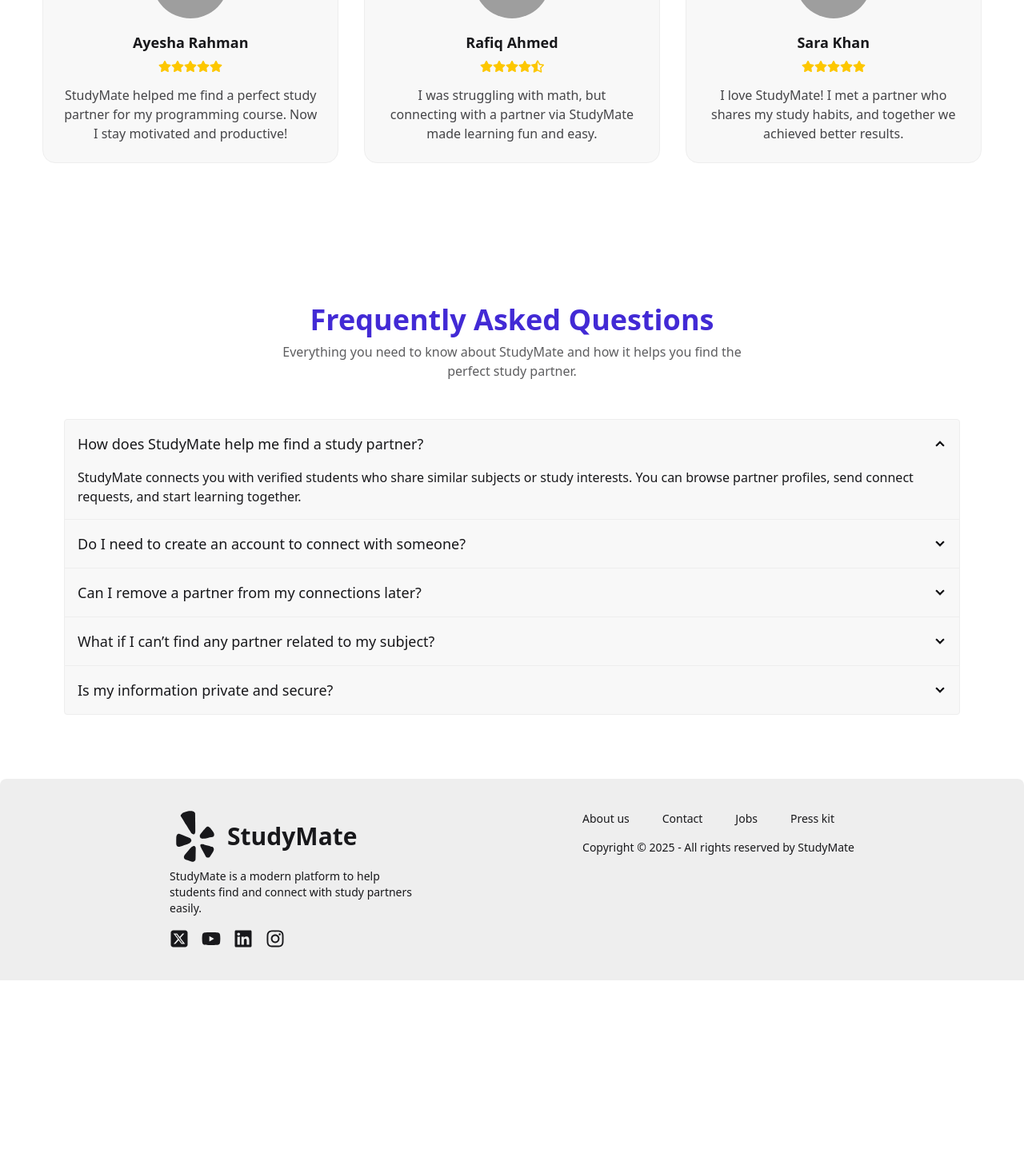
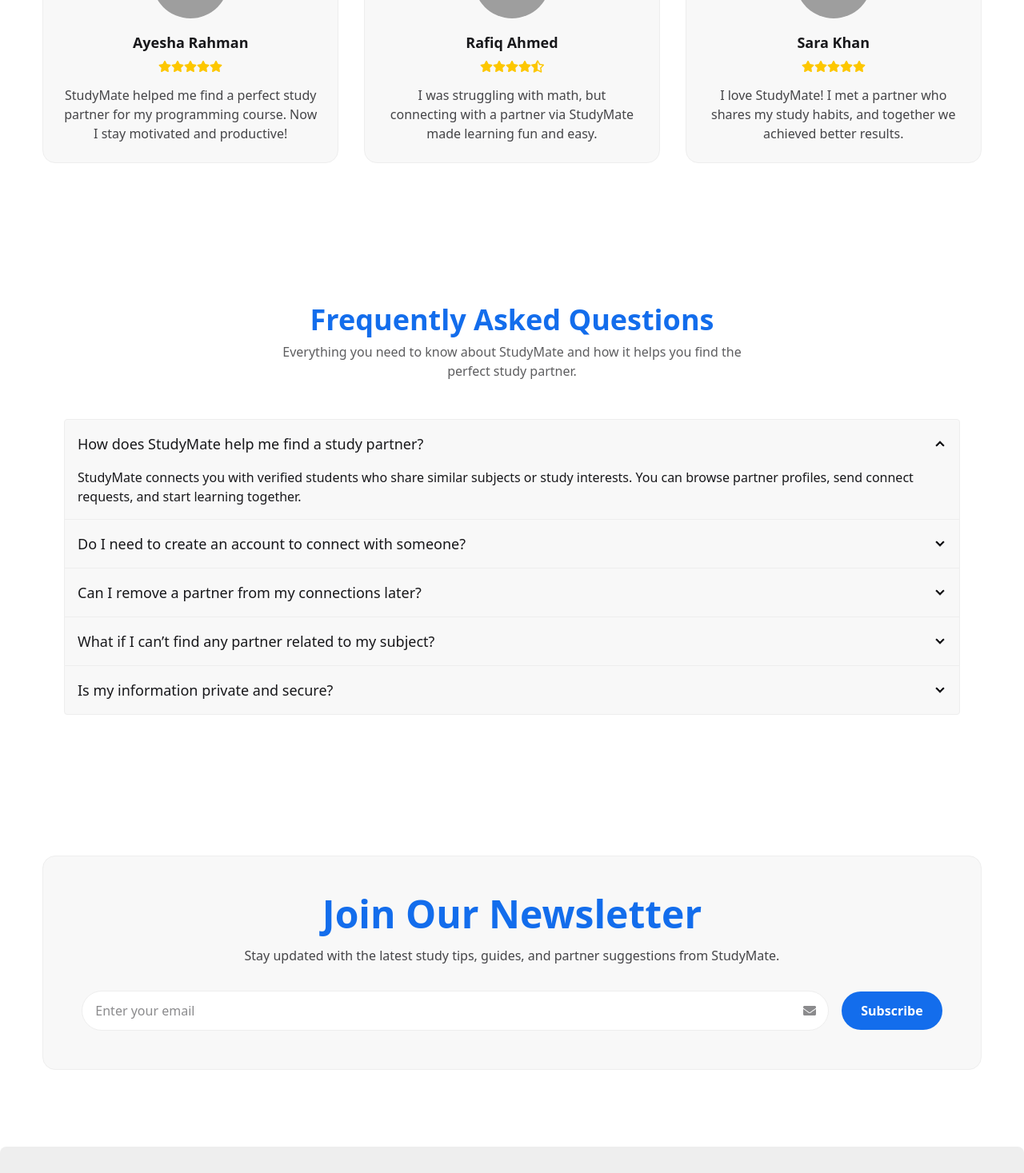
Before and after one commit to rmahfuj-dev/study-mate-frontend, a React (Vite) app: page / in a window 1280 px wide. Shown: the part 1330-2797 px from the top of the page at 80% size. Before the commit the page ends 2556 px from the top, so only its background shows below. Built offline with nearby package versions, Linux system fonts and the light colour scheme; no server answers; grey boxes are pictures that could not be loaded.

Commit message:
added newsletter section on homepage

```diff
--- a/src/index.css
+++ b/src/index.css
@@ -1,2 +1,21 @@
 @import "tailwindcss";
 @plugin "daisyui";
+
+@plugin "daisyui/theme" {
+    name: "light";
+    default: true;
+    /* set as default */
+    prefersdark: false;
+    /* set as default dark mode (prefers-color-scheme:dark) */
+    color-scheme: light;
+    /* color of browser-provided UI */
+
+    --color-primary: #136DEC;
+    --color-secondary: #F8FAFC;
+
+}
+ @plugin "daisyui/theme"{
+    name:"dark";
+    color-sceme:dark;
+    --color-secondary:gray;
+ }
--- a/src/layouts/Header.jsx
+++ b/src/layouts/Header.jsx
@@ -69,7 +69,7 @@ const Header = () => {
   );
 
   return (
-    <header className="shadow-xl bg-base-300">
+    <header className="shadow-xl bg-base-300 sticky top-0 z-10 left-0 w-full">
       <div className="navbar px-4 justify-between">
         <div className="flex items-center gap-2">
           <Link to="/" className="flex items-center gap-2">
--- a/src/pages/FindPartner/PartnerCard.jsx
+++ b/src/pages/FindPartner/PartnerCard.jsx
@@ -4,7 +4,7 @@ import { Link } from "react-router";
 const PartnerCard = ({ partner }) => {
   const id = partner._id;
   return (
-    <div className="card bg-base-200 shadow-md border border-base-300 rounded-xl overflow-hidden hover:shadow-xl transition-shadow duration-300 max-w-[350px] w-full">
+    <div className="card bg-secondary shadow-md border border-base-300 rounded-xl overflow-hidden hover:shadow-xl transition-shadow duration-300 max-w-[350px] w-full">
       <figure className="px-4 pt-4">
         <img
           src={partner.profileimage}
--- a/src/pages/Home/Home.jsx
+++ b/src/pages/Home/Home.jsx
@@ -3,6 +3,7 @@ import Carousel from "./Caurosel";
 import TopStudyPartners from "./TopStudyPartner";
 import FAQ from "./FAQ";
 import Reveiws from "./Reviews";
+import Newsletter from "./Newsletter";
 
 const Home = () => {
   return (
@@ -11,6 +12,7 @@ const Home = () => {
       <TopStudyPartners />
       <Reveiws />
       <FAQ />
+      <Newsletter />
     </div>
   );
 };
--- /dev/null
+++ b/src/pages/Home/Newsletter.jsx
@@ -0,0 +1,62 @@
+import React, { useState } from "react";
+import Container from "../../components/Container";
+import { FaEnvelope } from "react-icons/fa";
+
+const Newsletter = () => {
+    const [email, setEmail] = useState("");
+    const [submitted, setSubmitted] = useState(false);
+
+    const handleSubmit = (e) => {
+        e.preventDefault();
+        if (!email) return;
+        // Handle newsletter subscription API here
+        setSubmitted(true);
+        setEmail("");
+    };
+
+    return (
+        <section id="newsletter" className="w-full py-24 bg-base-100">
+            <Container>
+                <div className="w-full bg-base-200 border border-base-300 rounded-2xl p-12 flex flex-col items-center text-center">
+                    <h2 className="text-5xl font-extrabold text-primary mb-4">
+                        Join Our Newsletter
+                    </h2>
+                    <p className="text-base-content/80 mb-8">
+                        Stay updated with the latest study tips, guides, and partner suggestions from StudyMate.
+                    </p>
+
+                    {submitted ? (
+                        <p className="text-green-500 font-semibold">
+                            Thanks for subscribing!
+                        </p>
+                    ) : (
+                        <form
+                            onSubmit={handleSubmit}
+                            className="w-full flex flex-col sm:flex-row items-center gap-4"
+                        >
+                            <div className="relative w-full">
+                                <input
+                                    type="email"
+                                    placeholder="Enter your email"
+                                    value={email}
+                                    onChange={(e) => setEmail(e.target.value)}
+                                    required
+                                    className="w-full px-4 py-3 rounded-full border border-base-300 bg-base-100 focus:outline-none focus:ring-2 focus:ring-primary"
+                                />
+                                <FaEnvelope className="absolute right-4 top-1/2 -translate-y-1/2 text-base-content/50" />
+                            </div>
+                            <button
+                                type="submit"
+                                className="px-6 py-3 rounded-full bg-primary text-white font-semibold hover:bg-primary/90 transition-colors"
+                            >
+                                Subscribe
+                            </button>
+                        </form>
+                    )}
+                </div>
+            </Container>
+        </section>
+    );
+};
+
+export default Newsletter;
--- a/src/pages/MyConnection/ConnectCard.jsx
+++ b/src/pages/MyConnection/ConnectCard.jsx
@@ -138,7 +138,7 @@ const ConnectCard = ({
   if (!visible) return null;
 
   return (
-    <div className="bg-base-100 shadow-md rounded-xl p-4 flex flex-col md:flex-row items-center gap-4 border border-base-300 w-full">
+    <div className="bg-secondary shadow-md rounded-xl p-4 flex flex-col md:flex-row items-center gap-4 border border-base-300 w-full">
       <img
         src={profileimage}
         alt={partnerName}
```
Also changed, not shown: 2 other files (tests, documents, lock files or other folders).
